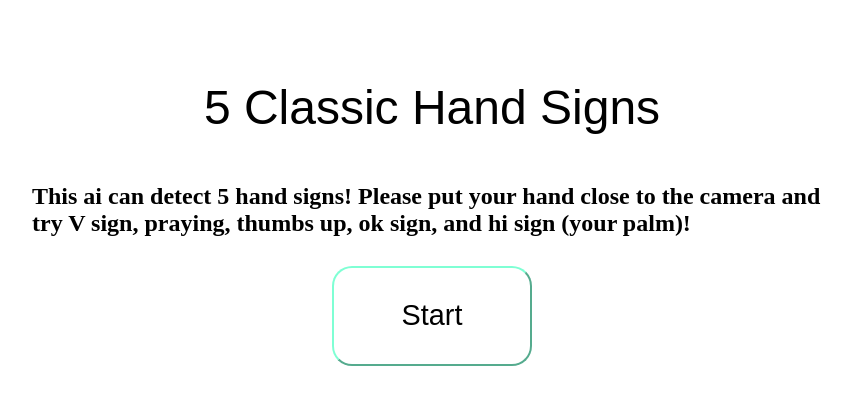
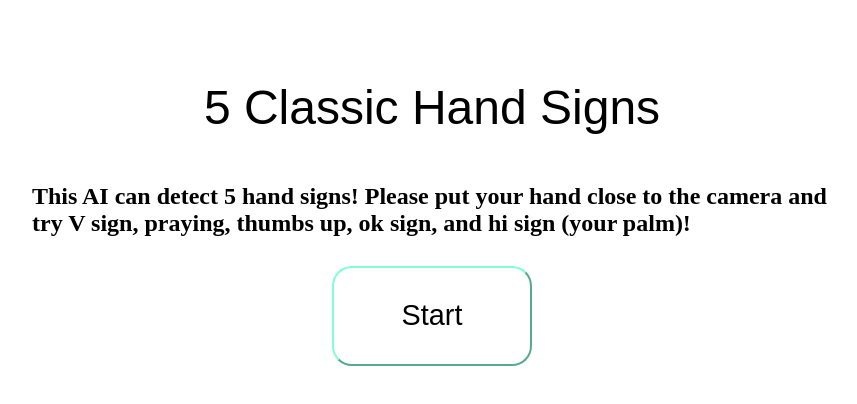
Before and after one commit to JW012/Hand-Signs-AI, a plain HTML site: page index.html in a window 1280 px wide. Shown: the whole page, without its empty margins (208-1065 px from the left). Drawn offline with Linux system fonts and the light colour scheme; a script that the page names is missing; a web font is replaced by a local one.

Commit message:
Update index.html

```diff
--- a/index.html
+++ b/index.html
@@ -11,7 +11,7 @@
 </head>
 <body>
     <div id = "title">5 Classic Hand Signs</div>
-<h1 id="description"> This ai can detect 5 hand signs! Please put your hand close to the camera and try V sign, praying, thumbs up, ok sign, and hi sign (your palm)!</h1>
+<h1 id="description"> This AI can detect 5 hand signs! Please put your hand close to the camera and try V sign, praying, thumbs up, ok sign, and hi sign (your palm)!</h1>
 <button type="button" onclick="init(); style.display = 'none'">Start</button>
 <div id="webcam-container"></div>
 <div id="label-container"></div>
```
